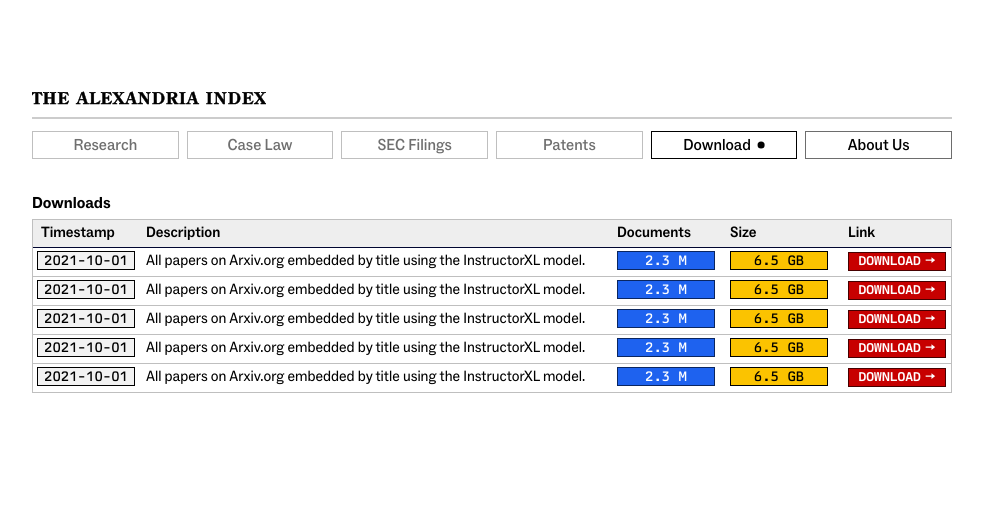
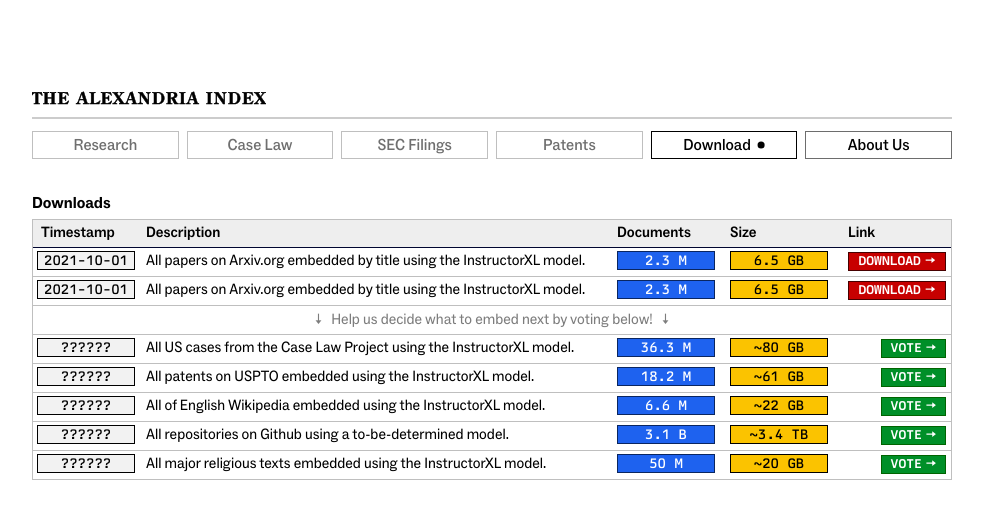
Before and after one commit to macrocosmcorp/alexandria-website, a Next.js app: page /download in a window 1280 px wide. Shown: the top 518 px of the page, without its empty margins (148-1131 px from the left). Built offline with nearby package versions, Linux system fonts and the light colour scheme.

Commit message:
Downloads container done

```diff
--- a/src/app/download/page.tsx
+++ b/src/app/download/page.tsx
@@ -31,7 +31,15 @@ function AlertRow() {
   );
 }
 
-function DownloadRow({ date, description, documents, size, link }) {
+interface DownloadRowProps {
+  date: string;
+  description: string;
+  documents: string;
+  size: string;
+  link: string;
+}
+
+function DownloadRow({ date, description, documents, size, link }: DownloadRowProps) {
   return (
     <div className="grid grid-cols-downloadRow text-basesm font-sans font-normal text-letter-default border-b-lines-soft border-b-tiny h-[29px] items-center">
       <div className="pl-1"><MonospaceLabel text={date} color="grey" width={98} /></div>
@@ -39,6 +47,25 @@ function DownloadRow({ date, description, documents, size, link }) {
       <div><MonospaceLabel text={documents} color="blue" width={98} /></div>
       <div><MonospaceLabel text={size} color="yellow" width={98} /></div>
       <div><MonospaceLink text="DOWNLOAD" color="red" width={98} link={link} /></div>
+    </div>
+  );
+}
+
+interface VoteRowProps {
+  description: string;
+  documents: string;
+  size: string;
+  link: string;
+}
+
+function VoteRow({ description, documents, size, link }: VoteRowProps) {
+  return (
+    <div className="grid grid-cols-downloadRow text-basesm font-sans font-normal text-letter-default border-b-lines-soft border-b-tiny h-[29px] items-center">
+      <div className="pl-1"><MonospaceLabel text="??????" color="grey" width={98} /></div>
+      <div className="overflow-hidden overflow-ellipsis whitespace-nowrap pr-1">{description}</div>
+      <div><MonospaceLabel text={documents} color="blue" width={98} /></div>
+      <div><MonospaceLabel text={size} color="yellow" width={98} /></div>
+      <div className='flex justify-end pr-[5px]'><MonospaceLink text="VOTE" color="green" width={65} link={link} /></div>
     </div>
   );
 }
@@ -69,27 +96,41 @@ function DownloadsBlock() {
           size="6.5 GB"
           link="https://drive.google.com/file/d/1-0Z3Z3Z3Z3Z3Z3Z3Z3Z3Z3Z3Z3Z3Z3Z/view?usp=sharing"
         />
-        <DownloadRow
-          date="2021-10-01"
-          description="All papers on Arxiv.org embedded by title using the InstructorXL model."
-          documents="2.3 M"
-          size="6.5 GB"
+        <div className="flex text-basesm font-sans font-normal text-letter-softest border-b-lines-soft border-b-tiny h-[29px] items-center justify-center pt-0.5">
+          ↓ &nbsp; Help us decide what to embed next by voting below! &nbsp; ↓
+        </div>
+        <VoteRow
+          description="All US cases from the Case Law Project using the InstructorXL model."
+          documents="36.3 M"
+          size="~80 GB"
           link="https://drive.google.com/file/d/1-0Z3Z3Z3Z3Z3Z3Z3Z3Z3Z3Z3Z3Z3Z3Z/view?usp=sharing"
         />
-        <DownloadRow
-          date="2021-10-01"
-          description="All papers on Arxiv.org embedded by title using the InstructorXL model."
-          documents="2.3 M"
-          size="6.5 GB"
+        <VoteRow
+          description="All patents on USPTO embedded using the InstructorXL model."
+          documents="18.2 M"
+          size="~61 GB"
           link="https://drive.google.com/file/d/1-0Z3Z3Z3Z3Z3Z3Z3Z3Z3Z3Z3Z3Z3Z3Z/view?usp=sharing"
         />
-        <DownloadRow
-          date="2021-10-01"
-          description="All papers on Arxiv.org embedded by title using the InstructorXL model."
-          documents="2.3 M"
-          size="6.5 GB"
+        <VoteRow
+          description="All of English Wikipedia embedded using the InstructorXL model."
+          documents="6.6 M"
+          size="~22 GB"
           link="https://drive.google.com/file/d/1-0Z3Z3Z3Z3Z3Z3Z3Z3Z3Z3Z3Z3Z3Z3Z/view?usp=sharing"
         />
+        <VoteRow
+          description="All repositories on Github using a to-be-determined model."
+          documents="3.1 B"
+          size="~3.4 TB"
+          link="https://drive.google.com/file/d/1-0Z3Z3Z3Z3Z3Z3Z3Z3Z3Z3Z3Z3Z3Z3Z/view?usp=sharing"
+        />
+        <VoteRow
+          description="All major religious texts embedded using the InstructorXL model. "
+          documents="50 M"
+          size="~20 GB"
+          link="https://drive.google.com/file/d/1-0Z3Z3Z3Z3Z3Z3Z3Z3Z3Z3Z3Z3Z3Z3Z/view?usp=sharing"
+        />
+
+
       </div>
     </div>
   )
--- a/src/components/label.tsx
+++ b/src/components/label.tsx
@@ -30,6 +30,11 @@ const colorStyles = {
   red: {
     background: "bg-background-red",
     border: "border-lines-red",
+    text: "text-letter-white",
+  },
+  green: {
+    background: "bg-background-green",
+    border: "border-lines-green",
     text: "text-letter-white",
   },
 };
```
